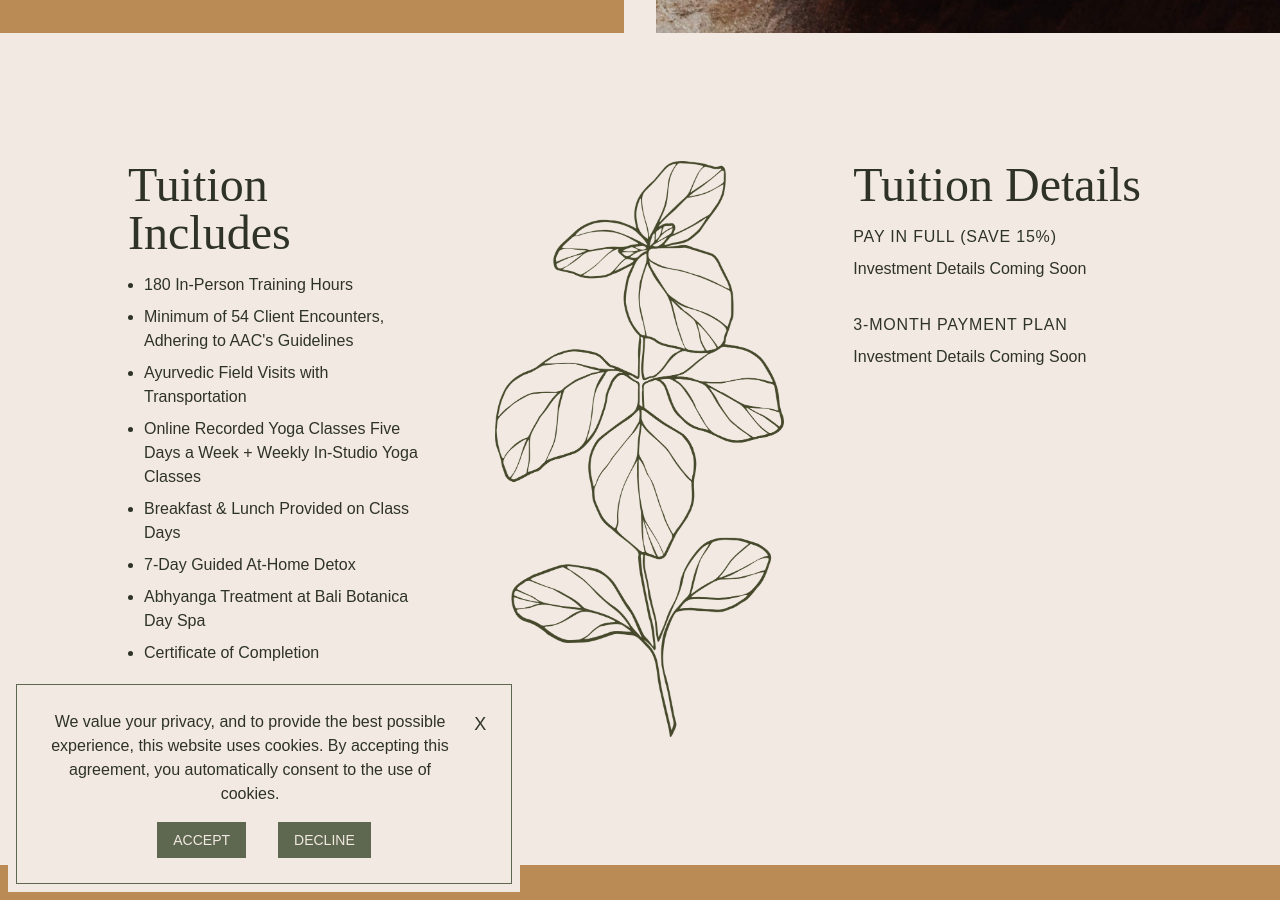
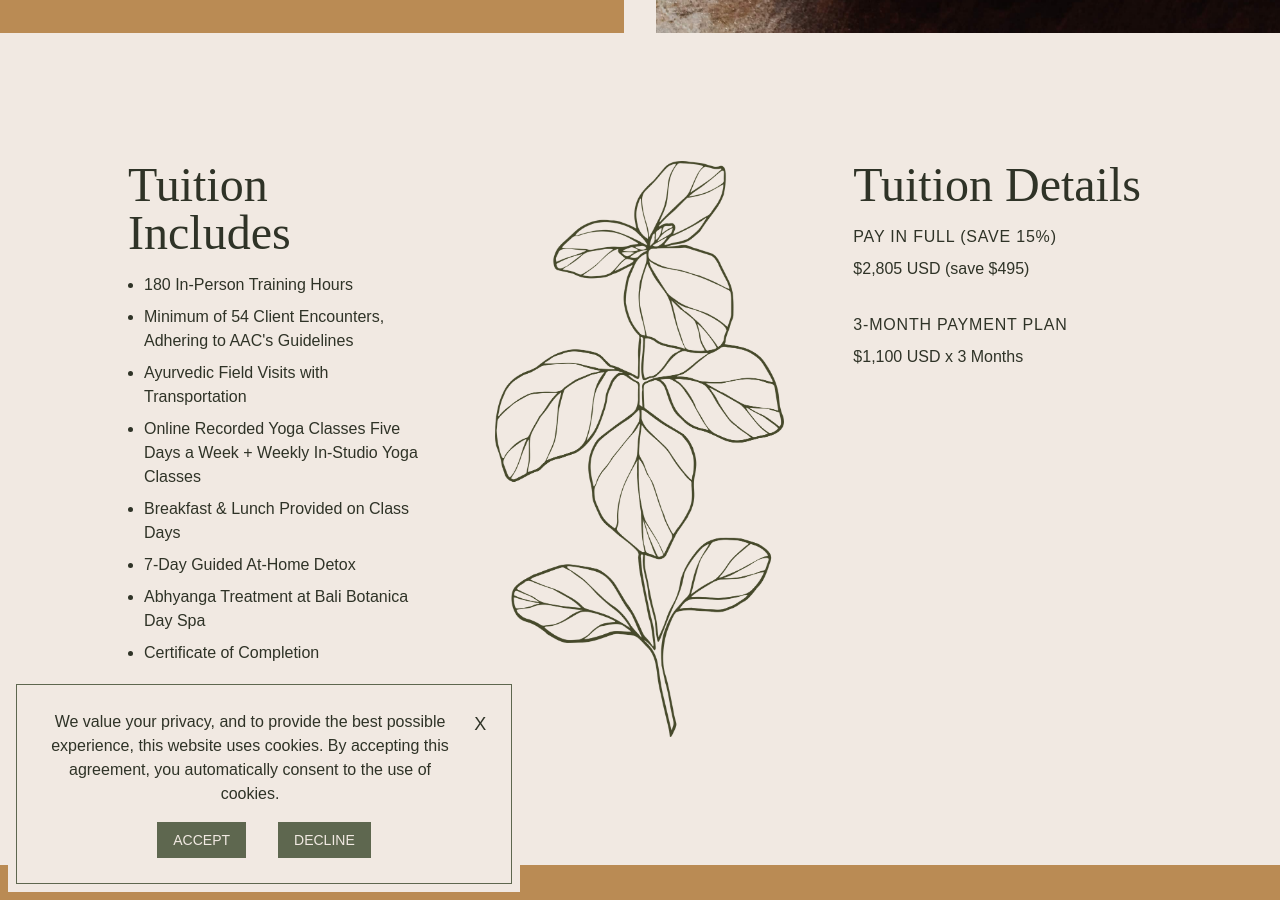
Before and after one commit to brittwoodard/ayurvedic-internship, a Jekyll site: the page built from index.html, in a window 1280 px wide and 900 px high, scrolled down 5698 px. Built offline with Jekyll 4.4.1, drawn with Linux system fonts in a browser that asks for light colours; some web fonts are replaced.

Commit message:
added pricing

```diff
--- a/assets/css/style.css
+++ b/assets/css/style.css
@@ -764,9 +764,6 @@ input::placeholder, textarea::placeholder {
 .min-h-\[90vh\] {
   min-height: 90vh;
 }
-.w-\[40\%\] {
-  width: 40%;
-}
 .w-auto {
   width: auto;
 }
--- a/index.html
+++ b/index.html
@@ -54,10 +54,10 @@ tuition:
     heading: Tuition Details
     pay-in-full:
       heading: Pay in Full (save 15%)
-      price: Investment Details Coming Soon
+      price: $2,805 USD (save $495)
     payment-plan:
       heading: 3-Month Payment Plan
-      price: Investment Details Coming Soon
+      price: $1,100 USD x 3 Months
 faq:
  - question: What are the upcoming dates for the Ayurvedic Internship Retreat?
    answer_html: We are currently in the process of finalizing the inspiring journey for our next Ayurvedic Internship Retreat, which is scheduled for Spring 2024. To ensure you don't miss the announcement and to be among the first to receive all the essential details, we warmly invite you to join our waitlist. <a data-formkit-toggle="1fec54076b" href="https://embodied-creative.ck.page/1fec54076b" class="link">Click here to join the waitlist</a> and take the next step towards advancing your career in Ayurvedic wellness.
```
Also changed, not shown: 2 other files.
